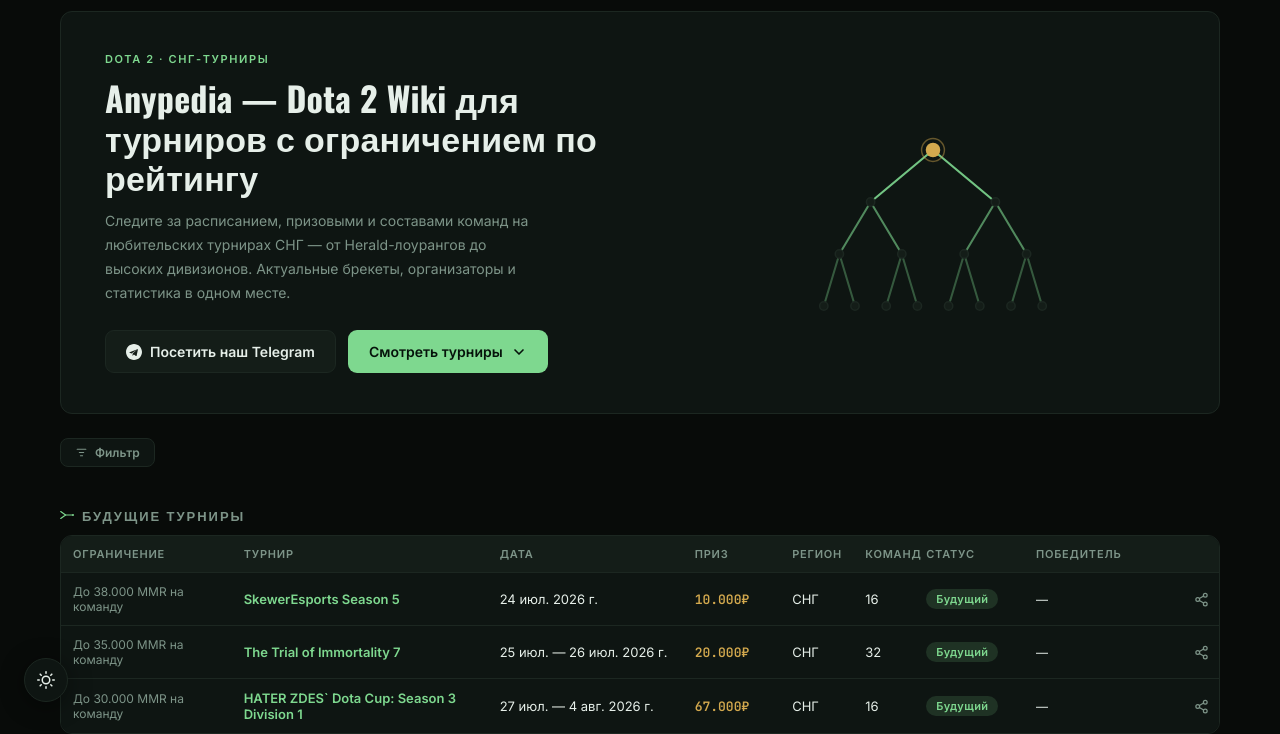
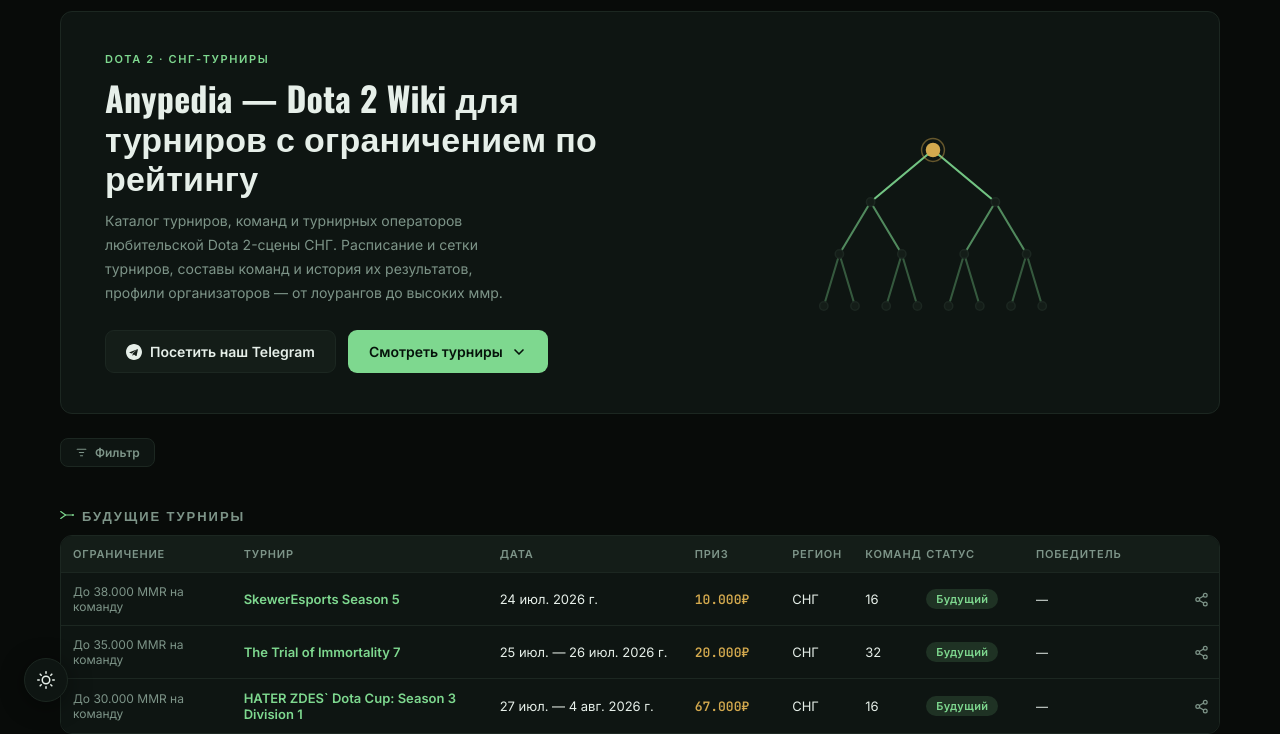
Before and after one commit to GOTFeSports/anypedia, a plain HTML site: page index.html in a window 1280 px wide. Shown: the part 74-808 px from the top of the page. Drawn offline with nearby package versions, Linux system fonts and the light colour scheme; no server answers.

Commit message:
Update index.html

```diff
--- a/index.html
+++ b/index.html
@@ -1086,7 +1086,7 @@
     <div class="hero-content">
       <div class="hero-eyebrow">Dota 2 · СНГ-турниры</div>
       <h1 class="hero-title">Anypedia — Dota 2 Wiki для турниров с&nbsp;ограничением по рейтингу</h1>
-      <p class="hero-text">Следите за расписанием, призовыми и составами команд на любительских турнирах СНГ — от Herald-лоурангов до высоких дивизионов. Актуальные брекеты, организаторы и статистика в одном месте.</p>
+      <p class="hero-text">Каталог турниров, команд и турнирных операторов любительской Dota 2-сцены СНГ. Расписание и сетки турниров, составы команд и история их результатов, профили организаторов — от лоурангов до высоких ммр.</p>
       <div class="hero-actions">
         <a class="hero-btn hero-btn-secondary" href="https://t.me/anylvlcommunity" target="_blank" rel="noopener">
           <svg width="16" height="16" viewBox="0 0 24 24" fill="currentColor"><path d="M12 0C5.373 0 0 5.373 0 12s5.373 12 12 12 12-5.373 12-12S18.627 0 12 0zm5.894 8.221-1.97 9.28c-.145.658-.537.818-1.084.508l-3-2.21-1.447 1.394c-.16.16-.295.295-.605.295l.213-3.053 5.56-5.023c.242-.213-.054-.333-.373-.12L8.32 14.173l-2.96-.924c-.643-.204-.657-.643.136-.953l11.57-4.461c.537-.194 1.006.131.828.386z"/></svg>
```
